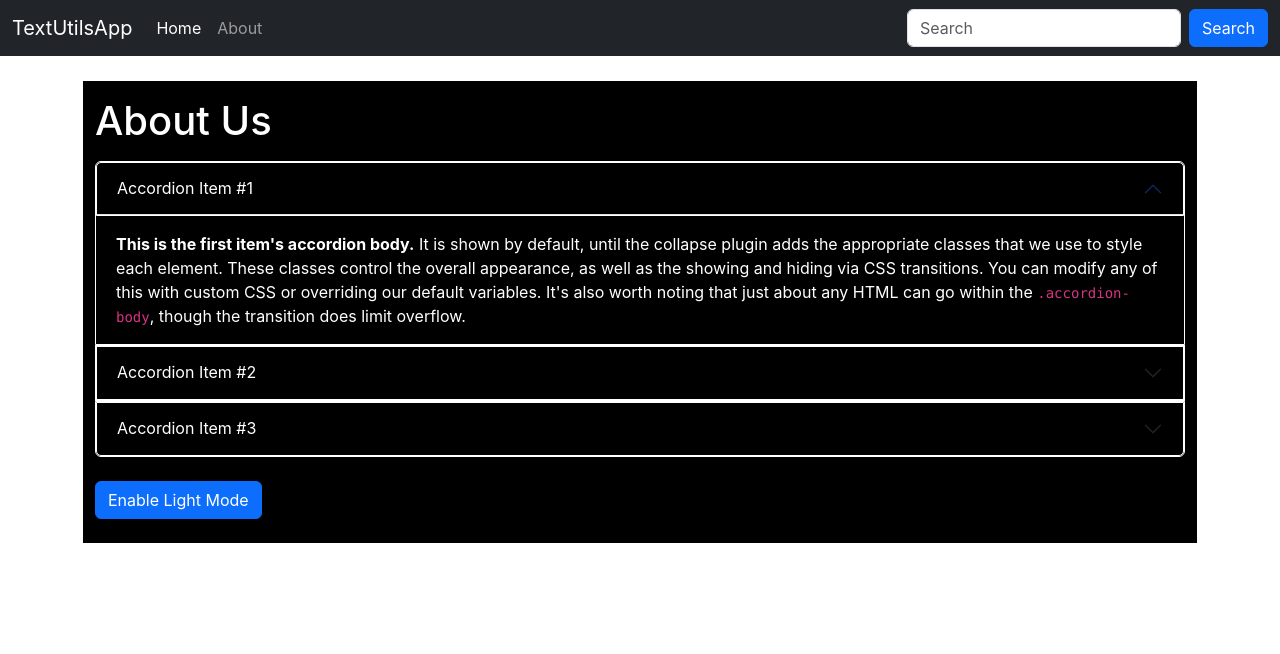
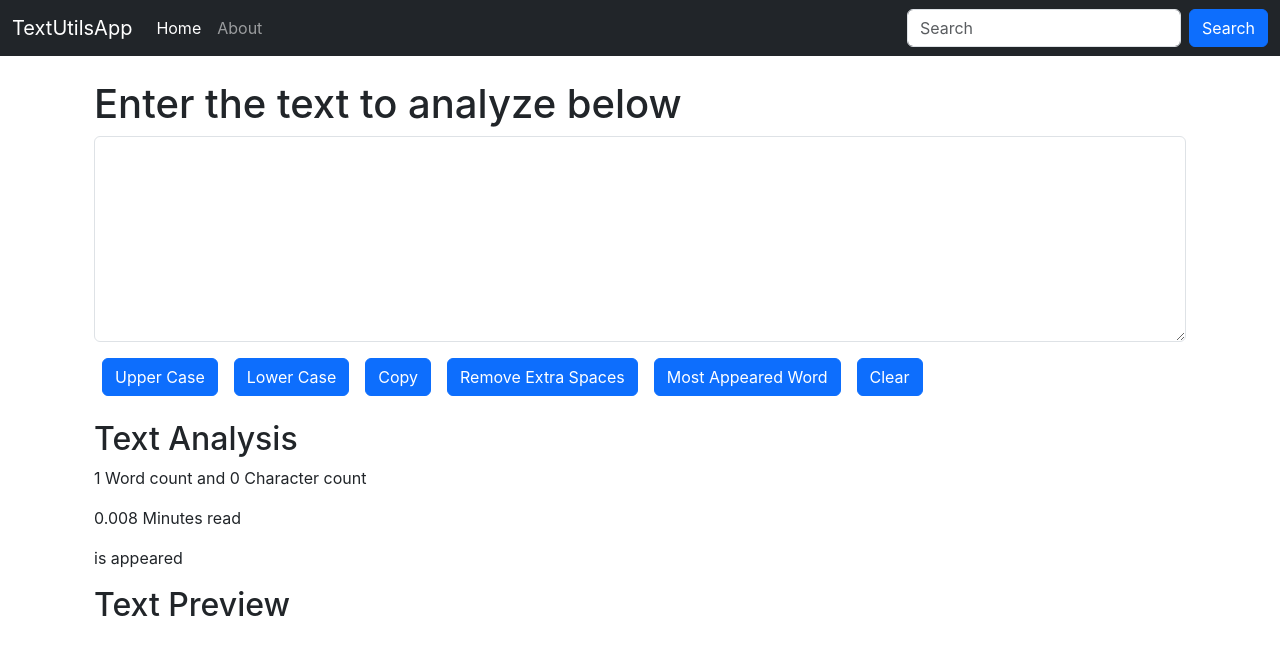
Before and after one commit to bshital97/reactjs, a React (Create React App) app in the folder sample_app/: page / in a window 1280 px wide. Shown: the top 654 px of the page. Built offline with nearby package versions, Linux system fonts and the light colour scheme.

Commit message:
enhanced text analyzer

```diff
--- a/sample_app/src/App.js
+++ b/sample_app/src/App.js
@@ -1,15 +1,15 @@
 // import logo from './logo.svg';
 import './App.css';
-import Aboutus from './components/Aboutus';
+// import Aboutus from './components/Aboutus';
 import Navbar from './components/Navbar';
-// import Texform from './components/Texform';
+import Texform from './components/Texform';
 function App() {
   return (
     <div>
       <Navbar title="TextUtilsApp" about="About"></Navbar>
       <div className="container my-10">
-        {/* <Texform heading="Enter the text to analyze below"></Texform> */}
-        <Aboutus/>
+        <Texform heading="Enter the text to analyze below"></Texform>
+        {/* <Aboutus/> */}
       </div>
     </div>
   );
--- a/sample_app/src/components/Texform.js
+++ b/sample_app/src/components/Texform.js
@@ -5,33 +5,90 @@ import React, { useState } from 'react'
 export default function Texform(props) {
 
   const [text, setText] = useState("")
+  const [updatedText, setUpdatedText] = useState("")
+  // const [copyText, setCopytext] = useState("")
+  const [appearedWord, setAappearedWord] = useState("")
 
-  const toUpperCase = () =>{
-    setText(text.toUpperCase())
+  const handleUpperCase = () =>{
+    setUpdatedText(text.toUpperCase())
   }
 
-  const toLowerCase = () => {
-    setText(text.toLowerCase())
+  const handleLowerCase = () => {
+    setUpdatedText(text.toLowerCase())
   }
-  const onHandleChange = (event) => {
+
+  const handleClear = () => {
+    setText("")
+    setUpdatedText("")
+    setAappearedWord("")
+  }
+
+  const handleMostApprearedWord = () => {
+    let words= text.split(" ")
+    let maxCnt = 0
+    let mostApprearedWord = ""
+
+    let counted= []
+    for(let i=0;i<words.length;i++) {
+      if(!counted.includes(words[i])) {
+        let cnt =1;
+        counted.push(words[i])
+        for(let j=i+1;j<words.length;j++) {
+          if(words[i]===words[j]) {
+            cnt++;
+          }
+        }
+        if(cnt>maxCnt) {
+          maxCnt = cnt;
+          mostApprearedWord  = words[i];
+        }
+      }
+    }
+
+    console.log(mostApprearedWord)
+    setAappearedWord(mostApprearedWord)
+    // return {"word":mostApprearedWord, "cnt":macCnt}
+  }
+
+  const handleCopy = () => {
+    var copyText = document.getElementById('myBox')
+    copyText.select();
+    navigator.clipboard.writeText(copyText.value);
+
+    alert("Copied the text: " + copyText.value);
+
+  }
+
+  const handleExtraSpaces = () => {
+    setUpdatedText(text.trim())
+  }
+
+  const handleOnChange = (event) => {
     setText(event.target.value)
-  };
+  }
+
   return (
     <>
         <div className="container my-4">
             <h1>{props.heading}</h1>
             <div className="mb-3">
-                <textarea className="form-control" id="myBox" rows="8" value={text} onChange= {onHandleChange}></textarea>
+                <textarea className="form-control" id="myBox" rows="8" value={text} onChange= {handleOnChange}></textarea>
             </div>
-            <button className="btn btn-primary mx-2" onClick={toUpperCase}>Upper Case</button>
-            <button className="btn btn-primary" onClick={toLowerCase}>Lower Case</button>
+            <button className="btn btn-primary mx-2" onClick={handleUpperCase}>Upper Case</button>
+            <button className="btn btn-primary mx-2" onClick={handleLowerCase}>Lower Case</button>
+            <button className="btn btn-primary mx-2" onClick={handleCopy}>Copy</button>
+            <button className="btn btn-primary mx-2" onClick={handleExtraSpaces}>Remove Extra Spaces</button>
+            <button className="btn btn-primary mx-2" onClick={handleMostApprearedWord}>Most Appeared Word</button>
+            <button className="btn btn-primary mx-2" onClick={handleClear}>Clear</button>
         </div>
         <div className="container my-4">
             <h2>Text Analysis</h2>
             <p>{text.split(" ").length} Word count and {text.length} Character count</p>
             <p>{0.008 * text.split(" ").length} Minutes read</p>
+            {/* <p>Copy text: {copyText}</p> */}
+            <p>{appearedWord} is appeared</p>
             <h2>Text Preview</h2>
-            <p>{text}</p>
+            <p>{updatedText}</p>
         </div>
    </>
 
```
